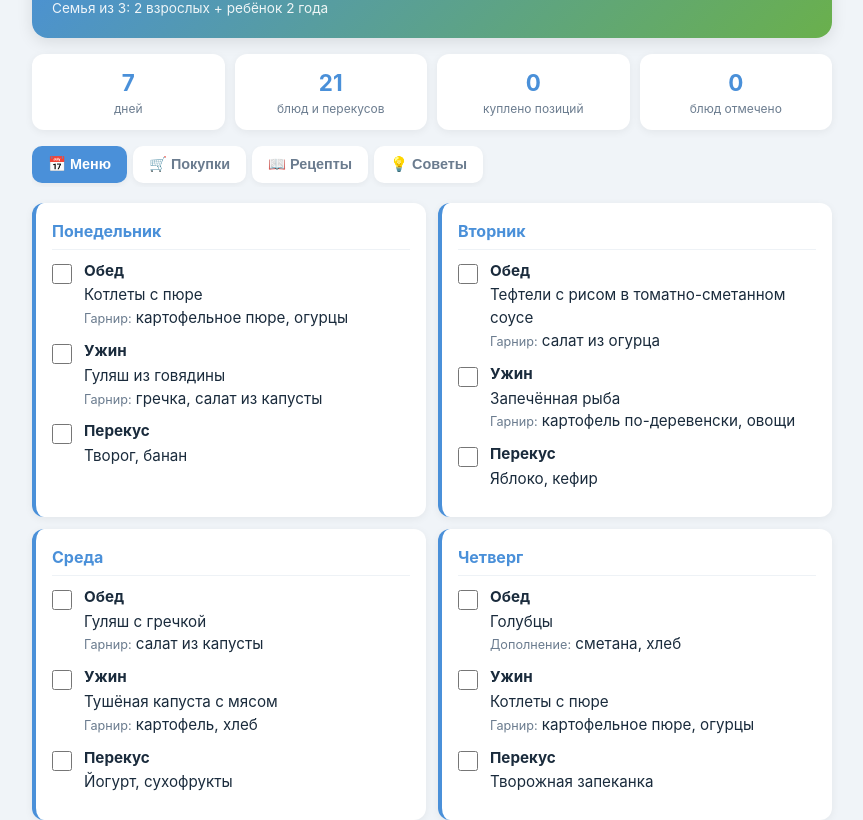
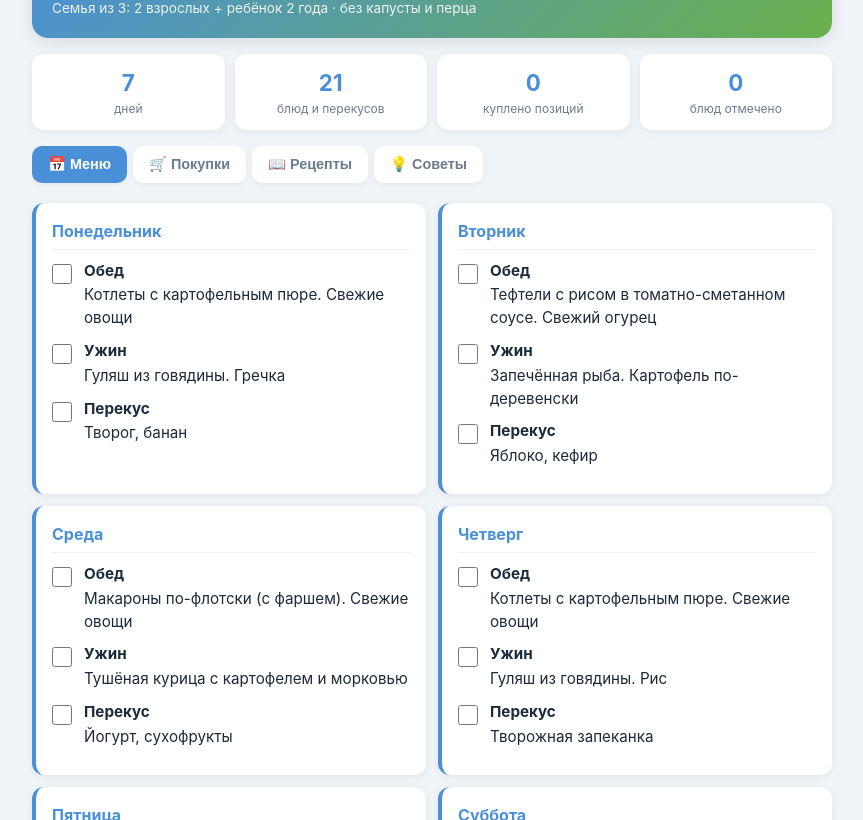
Before and after one commit to foxmaksim92-sketch/cooking-menu, a plain HTML site: page index.html in a window 1280 px wide. Shown: the part 76-896 px from the top of the page, without its empty margins (208-1071 px from the left). Drawn offline with Linux system fonts and the light colour scheme.

Commit message:
Update index.html

```diff
--- a/index.html
+++ b/index.html
@@ -189,8 +189,8 @@
 <div class="container">
 
   <header>
-    <h1>🍲 Меню и рецепты (Сибирь)</h1>
-    <p>Семья из 3: 2 взрослых + ребёнок 2 года</p>
+    <h1>🍲 Домашнее меню на неделю</h1>
+    <p>Семья из 3: 2 взрослых + ребёнок 2 года · без капусты и перца</p>
   </header>
 
   <div class="stats">
@@ -236,7 +236,7 @@
       <div class="tip-card">
         <h3>👶 Ребёнок 2 года</h3>
         <ul>
-          <li>Котлеты, тефтели и голубцы <b>мелко нарезать</b></li>
+          <li>Котлеты, тефтели и мясо <b>мелко нарезать</b></li>
           <li>Сметану и специи добавлять умеренно</li>
           <li>Рыбу тщательно освобождать от костей</li>
           <li>Шаньги лучше давать без грубой корочки</li>
@@ -245,15 +245,15 @@
       <div class="tip-card">
         <h3>🍳 Заготовки заранее</h3>
         <ul>
-          <li>Сделать фарш сразу на котлеты, тефтели и голубцы</li>
-          <li>Нашинковать капусту на салат и тушение</li>
+          <li>Сделать фарш сразу на котлеты и тефтели</li>
           <li>Сварить картофель на пюре и на шаньги</li>
+          <li>Отварить рис на гарнир и для тефтелей</li>
         </ul>
       </div>
       <div class="tip-card">
         <h3>⏱ Экономия времени</h3>
         <ul>
-          <li>Вместо голубцов можно сделать макароны по-флотски (25–30 мин)</li>
+          <li>Макароны по-флотски делаются за 25 минут</li>
           <li>Гарниры с запасом — на 2 дня</li>
           <li>Шаньги удобно печь сразу двойную порцию</li>
         </ul>
@@ -275,38 +275,38 @@
   // ---------- ДАННЫЕ МЕНЮ ----------
   const menu = [
     { day: "Понедельник", meals: {
-      "Обед": "Котлеты с пюре. Гарнир: картофельное пюре, огурцы",
-      "Ужин": "Гуляш из говядины. Гарнир: гречка, салат из капусты",
+      "Обед": "Котлеты с картофельным пюре. Свежие овощи",
+      "Ужин": "Гуляш из говядины. Гречка",
       "Перекус": "Творог, банан"
     }},
     { day: "Вторник", meals: {
-      "Обед": "Тефтели с рисом в томатно-сметанном соусе. Гарнир: салат из огурца",
-      "Ужин": "Запечённая рыба. Гарнир: картофель по-деревенски, овощи",
+      "Обед": "Тефтели с рисом в томатно-сметанном соусе. Свежий огурец",
+      "Ужин": "Запечённая рыба. Картофель по-деревенски",
       "Перекус": "Яблоко, кефир"
     }},
     { day: "Среда", meals: {
-      "Обед": "Гуляш с гречкой. Гарнир: салат из капусты",
-      "Ужин": "Тушёная капуста с мясом. Гарнир: картофель, хлеб",
+      "Обед": "Макароны по-флотски (с фаршем). Свежие овощи",
+      "Ужин": "Тушёная курица с картофелем и морковью",
       "Перекус": "Йогурт, сухофрукты"
     }},
     { day: "Четверг", meals: {
-      "Обед": "Голубцы. Дополнение: сметана, хлеб",
-      "Ужин": "Котлеты с пюре. Гарнир: картофельное пюре, огурцы",
+      "Обед": "Котлеты с картофельным пюре. Свежие овощи",
+      "Ужин": "Гуляш из говядины. Рис",
       "Перекус": "Творожная запеканка"
     }},
     { day: "Пятница", meals: {
-      "Обед": "Рыба с картофелем (запечённая). Дополнение: овощи",
-      "Ужин": "Гуляш из говядины. Гарнир: гречка, салат из капусты",
+      "Обед": "Запечённая рыба. Картофель по-деревенски",
+      "Ужин": "Тефтели с рисом в томатно-сметанном соусе",
       "Перекус": "Банан, кефир"
     }},
     { day: "Суббота", meals: {
-      "Обед": "Шаньги с картофелем. Дополнение: овощной салат, чай",
-      "Ужин": "Тефтели с рисом в томатно-сметанном соусе. Гарнир: свежие овощи",
+      "Обед": "Шаньги с картофелем. Овощной салат (огурец, помидор)",
+      "Ужин": "Макароны по-флотски. Овощи",
       "Перекус": "Фрукты"
     }},
     { day: "Воскресенье", meals: {
-      "Обед": "Голубцы. Дополнение: сметана, хлеб",
-      "Ужин": "Тушёная капуста с мясом. Гарнир: картофель, хлеб",
+      "Обед": "Тушёная курица с картофелем и морковью",
+      "Ужин": "Котлеты с гречкой. Свежие овощи",
       "Перекус": "Творог с ягодами"
     }}
   ];
@@ -314,28 +314,27 @@
   // ---------- ДАННЫЕ ПОКУПОК ----------
   const shopping = [
     { cat: "Мясо, рыба, яйца", items: [
-      ["Фарш смешанный или говяжий", "1,5 кг"],
+      ["Фарш смешанный или говяжий", "1,2 кг"],
       ["Говядина для гуляша", "700–800 г"],
-      ["Белая рыба без мелких костей", "700–900 г"],
+      ["Курица (филе/бёдра)", "700 г"],
+      ["Белая рыба без мелких костей", "700–800 г"],
       ["Яйца", "15–20 шт."]
     ]},
     { cat: "Молочные продукты", items: [
       ["Молоко", "2 л"],
-      ["Сметана", "500–700 г"],
+      ["Сметана", "500 г"],
       ["Творог", "1 кг"],
       ["Кефир", "1–1,5 л"],
       ["Натуральный йогурт", "4–6 упаковок"],
-      ["Сыр", "200 г"],
+      ["Сыр", "200 г (по желанию)"],
       ["Сливочное масло", "200 г"]
     ]},
     { cat: "Овощи и зелень", items: [
       ["Картофель", "4–5 кг"],
       ["Лук репчатый", "1,5 кг"],
       ["Морковь", "1 кг"],
-      ["Капуста белокочанная", "1 большой кочан"],
       ["Огурцы", "4–5 шт."],
       ["Помидоры", "500 г"],
-      ["Болгарский перец", "2 шт."],
       ["Чеснок", "1–2 головки"],
       ["Зелёный лук", "1 пучок"],
       ["Укроп и петрушка", "по 1 пучку"]
@@ -347,11 +346,11 @@
       ["Сухофрукты", "150–200 г"]
     ]},
     { cat: "Крупы, макароны, хлеб", items: [
-      ["Рис", "700 г"],
-      ["Гречка", "700 г"],
+      ["Рис", "1 кг"],
+      ["Гречка", "1 кг"],
       ["Мука", "1 кг"],
       ["Хлеб", "2–3 буханки"],
-      ["Макароны", "500 г (опционально)"]
+      ["Макароны", "500 г"]
     ]},
     { cat: "Бакалея", items: [
       ["Томатная паста", "2 банки"],
@@ -369,7 +368,7 @@
   const recipes = [
     {
       title: "Пн: Котлеты с пюре",
-      ingredients: "Фарш — 600 г, лук — 1 шт., яйцо — 1 шт., белый хлеб — 2 ломтика, молоко — 100 мл, картофель — 800 г, молоко — 100 мл, сливочное масло — 30 г, соль.",
+      ingredients: "Фарш — 600 г, лук — 1 шт., яйцо — 1 шт., белый хлеб — 2 ломтика, молоко — 100 мл, картофель — 800 г, сливочное масло — 30 г, соль.",
       steps: [
         "Хлеб замочите в молоке на 5 минут.",
         "Смешайте фарш, тёртый лук, яйцо, отжатый хлеб и немного соли.",
@@ -380,44 +379,38 @@
     },
     {
       title: "Вт: Тефтели с рисом",
-      ingredients: "Фарш — 600 г, рис — 100 г, лук — 1 шт., яйцо — 1 шт., томатная паста — 2 ст. л., сметана — 3 ст. л., вода — 300 мл, соль, перец.",
+      ingredients: "Фарш — 600 г, рис — 100 г, лук — 1 шт., яйцо — 1 шт., томатная паста — 2 ст. л., сметана — 3 ст. л., вода — 300 мл, соль.",
       steps: [
         "Рис отварите 8–10 минут до полуготовности и остудите.",
-        "Смешайте фарш, рис, тёртый лук, яйцо и соль.",
-        "Сформируйте небольшие шарики.",
+        "Смешайте фарш, рис, тёртый лук, яйцо и соль. Сформируйте шарики.",
         "Обжарьте по 2 минуты с каждой стороны или сразу выложите в сотейник.",
         "Смешайте томатную пасту, сметану, воду и соль; залейте тефтели.",
         "Тушите под крышкой 25–30 минут."
-      ],
-      note: "Рис для тефтелей отваривают до полуготовности, смешивают с фаршем, а затем тушат в соусе."
+      ]
     },
     {
       title: "Ср: Гуляш с гречкой",
-      ingredients: "Говядина — 700 г, лук — 1 шт., морковь — 1 шт., томатная паста — 2 ст. л., мука — 1 ст. л., вода — 500 мл, сметана — 2 ст. л., гречка — 250 г, соль, лавровый лист.",
+      ingredients: "Говядина — 700 г, лук — 1 шт., морковь — 1 шт., томатная паста — 2 ст. л., мука — 1 ст. л., вода — 500 мл, сметана — 2 ст. л., гречка — 250 г, соль.",
       steps: [
         "Мясо нарежьте небольшими кусочками и обжарьте до румяности.",
         "Добавьте лук и морковь, готовьте 5–7 минут.",
         "Всыпьте муку, перемешайте, добавьте томатную пасту и воду.",
-        "Тушите под крышкой 45–55 минут; в конце положите сметану и лавровый лист.",
+        "Тушите под крышкой 45–55 минут; в конце положите сметану.",
         "Гречку промойте, залейте водой 1:2 и варите 15–20 минут."
       ]
     },
     {
-      title: "Чт: Голубцы",
-      ingredients: "Капуста — 1 небольшой кочан, фарш — 500 г, рис — 150 г, лук — 1 шт., морковь — 1 шт., томатная паста — 2 ст. л., сметана — 3 ст. л., вода — 300 мл, соль.",
+      title: "Чт: Макароны по-флотски",
+      ingredients: "Макароны — 400 г, фарш — 500 г, лук — 1 шт., растительное масло, соль.",
       steps: [
-        "Рис отварите 10 минут до полуготовности.",
-        "Смешайте фарш, рис, тёртый лук и соль.",
-        "Разберите капусту на листья и опустите в кипяток на 2–3 минуты.",
-        "Заверните начинку в листья и выложите в сотейник.",
-        "Смешайте томатную пасту, сметану и воду, залейте голубцы.",
-        "Тушите под крышкой 50–60 минут на слабом огне."
-      ],
-      note: "Вместо голубцов можно сделать макароны по-флотски за 25–30 минут."
+        "Отварите макароны согласно инструкции на упаковке.",
+        "Обжарьте фарш с мелко нарезанным луком до готовности.",
+        "Соедините макароны с фаршем и потушите 5 минут."
+      ]
     },
     {
       title: "Пт: Рыба с картофелем",
-      ingredients: "Рыба без костей — 700–800 г, картофель — 800 г, лук — 1 шт., морковь — 1 шт., сметана — 3 ст. л., масло, соль, паприка.",
+      ingredients: "Рыба без костей — 700–800 г, картофель — 800 г, лук — 1 шт., морковь — 1 шт., сметана — 3 ст. л., масло, соль.",
       steps: [
         "Картофель нарежьте дольками, смешайте с маслом, солью и паприкой.",
         "Выложите на противень и запекайте 20 минут при 200 °C.",
@@ -438,13 +431,13 @@
       ]
     },
     {
-      title: "Вс: Тушёная капуста с мясом",
-      ingredients: "Капуста — 700 г, мясо — 500 г, картофель — 500 г, лук — 1 шт., морковь — 1 шт., томатная паста — 2 ст. л., вода — 200 мл, соль, лавровый лист.",
+      title: "Вс: Тушёная курица с картофелем",
+      ingredients: "Курица — 700 г, картофель — 500 г, лук — 1 шт., морковь — 1 шт., томатная паста — 1 ст. л., вода — 300 мл, соль, лавровый лист.",
       steps: [
-        "Мясо нарежьте и обжарьте до румяности.",
+        "Курицу нарежьте и обжарьте до румяности.",
         "Добавьте лук и морковь, готовьте 5 минут.",
-        "Положите капусту, картофель, томатную пасту и воду.",
-        "Тушите под крышкой 35–45 минут, помешивая."
+        "Положите нарезанный картофель, томатную пасту и воду.",
+        "Тушите под крышкой 30–40 минут до готовности."
       ]
     }
   ];
@@ -457,16 +450,9 @@
     let html = `<h3>${d.day}</h3>`;
     Object.entries(d.meals).forEach(([meal, dish], mi) => {
       const id = `meal-${di}-${mi}`;
-      let formattedDish = dish;
-      if (dish.includes(". Гарнир:")) {
-        formattedDish = dish.replace(". Гарнир:", "<br><small style='color:#6b7c8f;'>Гарнир:</small>");
-      } else if (dish.includes(". Дополнение:")) {
-        formattedDish = dish.replace(". Дополнение:", "<br><small style='color:#6b7c8f;'>Дополнение:</small>");
-      }
-
       html += `<div class="meal" id="wrap-${id}">
         <input type="checkbox" id="${id}" data-type="meal">
-        <label for="${id}"><b>${meal}</b> <span class="dish-text">${formattedDish}</span></label>
+        <label for="${id}"><b>${meal}</b> <span class="dish-text">${dish}</span></label>
       </div>`;
     });
     card.innerHTML = html;
@@ -502,7 +488,6 @@
     card.className = 'recipe-card';
 
     let stepsHtml = recipe.steps.map(step => `<li>${step}</li>`).join('');
-    let noteHtml = recipe.note ? `<div class="recipe-note">💡 ${recipe.note}</div>` : '';
 
     card.innerHTML = `
       <h3>${recipe.title}</h3>
@@ -513,24 +498,19 @@
       <ol>
         ${stepsHtml}
       </ol>
-      ${noteHtml}
     `;
     recipesEl.appendChild(card);
   });
 
   // ---------- ЛОГИКА С СОХРАНЕНИЕМ (LOCALSTORAGE) ----------
-
-  // Ключи для хранения в памяти телефона
   const STORAGE_KEY_SHOPS = 'menu_shops_state';
   const STORAGE_KEY_MEALS = 'menu_meals_state';
   const STORAGE_KEY_TAB = 'menu_active_tab';
 
-  // Функция загрузки сохранённых галочек
   function loadState() {
     const savedShops = JSON.parse(localStorage.getItem(STORAGE_KEY_SHOPS) || '{}');
     const savedMeals = JSON.parse(localStorage.getItem(STORAGE_KEY_MEALS) || '{}');
 
-    // Восстанавливаем покупки
     Object.keys(savedShops).forEach(id => {
       const cb = document.getElementById(id);
       if (cb) {
@@ -539,7 +519,6 @@
       }
     });
 
-    // Восстанавливаем блюда
     Object.keys(savedMeals).forEach(id => {
       const cb = document.getElementById(id);
       if (cb) {
@@ -549,7 +528,6 @@
     });
   }
 
-  // Функция сохранения состояния
   function saveState(type, id, isChecked) {
     const key = type === 'shop' ? STORAGE_KEY_SHOPS : STORAGE_KEY_MEALS;
     const data = JSON.parse(localStorage.getItem(key) || '{}');
@@ -571,24 +549,18 @@
     shopProgressFill.style.width = (totalShopItems ? (bought/totalShopItems*100) : 0) + '%';
   }
 
-  // Обработчик кликов (сохраняет при каждом изменении)
   document.addEventListener('change', e => {
     if (e.target.matches('input[type="checkbox"]')) {
       const wrap = document.getElementById('wrap-' + e.target.id);
       if (wrap) wrap.classList.toggle('done', e.target.checked);
-
-      // Сохраняем именно этот чекбокс
       saveState(e.target.dataset.type, e.target.id, e.target.checked);
-
       updateStats();
     }
   });
 
-  // Сброс покупок (очищает и память)
   document.getElementById('resetShop').addEventListener('click', () => {
     if(!confirm('Сбросить все купленные продукты?')) return;
-
-    localStorage.removeItem(STORAGE_KEY_SHOPS); // Стираем память о покупках
+    localStorage.removeItem(STORAGE_KEY_SHOPS);
     document.querySelectorAll('input[data-type="shop"]').forEach(cb => {
       cb.checked = false;
       document.getElementById('wrap-' + cb.id).classList.remove('done');
@@ -596,27 +568,22 @@
     updateStats();
   });
 
-  // ---------- ТАБЫ (с сохранением активной вкладки) ----------
+  // ---------- ТАБЫ ----------
   document.querySelectorAll('.tab').forEach(tab => {
     tab.addEventListener('click', () => {
       document.querySelectorAll('.tab').forEach(t => t.classList.remove('active'));
       document.querySelectorAll('.panel').forEach(p => p.classList.remove('active'));
       tab.classList.add('active');
       document.getElementById('panel-' + tab.dataset.panel).classList.add('active');
-
-      // Запоминаем, какая вкладка открыта
       localStorage.setItem(STORAGE_KEY_TAB, tab.dataset.panel);
     });
   });
 
-  // ---------- ИНИЦИАЛИЗАЦИЯ ПРИ ЗАГРУЗКЕ ----------
-  // Восстанавливаем галочки
+  // ---------- ИНИЦИАЛИЗАЦИЯ ----------
   loadState();
-  // Восстанавливаем активную вкладку (или открываем Меню по умолчанию)
   const savedTab = localStorage.getItem(STORAGE_KEY_TAB) || 'menu';
   const tabToClick = document.querySelector(`.tab[data-panel="${savedTab}"]`);
   if (tabToClick) tabToClick.click();
-
   updateStats();
 </script>
 </body>
```
